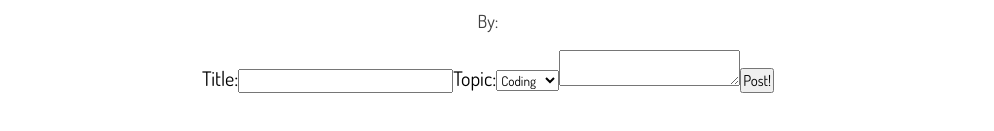
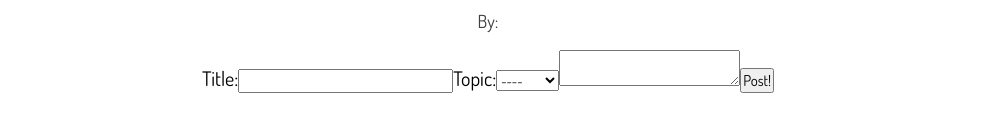
Before and after one commit to Natalalia/nata-nc-news-fe, a React (Create React App) app: page /new-article in a window 1280 px wide. Shown: the part 203-334 px from the top of the page, without its empty margins (152-1146 px from the left). Built offline with nearby package versions, Linux system fonts and the light colour scheme.

Commit message:
require fields

```diff
--- a/src/components/AddComment.jsx
+++ b/src/components/AddComment.jsx
@@ -14,6 +14,7 @@ class AddComment extends React.Component {
             <label>Add new comment:</label>
             <br />
             <textarea
+              required
               value={this.state.comment_body}
               onChange={this.handleChange}
             />
--- a/src/components/AddTopic.jsx
+++ b/src/components/AddTopic.jsx
@@ -13,12 +13,14 @@ class AddTopic extends React.Component {
         <form onSubmit={this.handleSubmit}>
           <label>Topic:</label>
           <input
+            required
             value={this.state.slug}
             onChange={e => this.handleChange("slug", e.target.value)}
           />
           <br />
           <label>Description:</label>
           <input
+            required
             value={this.state.description}
             onChange={e => this.handleChange("description", e.target.value)}
           />
--- a/src/components/PostArticle.jsx
+++ b/src/components/PostArticle.jsx
@@ -6,7 +6,7 @@ class PostArticle extends React.Component {
   state = {
     title: "",
     body: "",
-    topic: "coding",
+    topic: null,
     loading: true
   };
   render() {
@@ -19,19 +19,23 @@ class PostArticle extends React.Component {
         <form onSubmit={this.handleSubmit}>
           <label>Title:</label>
           <input
+            required
             value={this.state.title}
             onChange={e => this.handleChange("title", e.target.value)}
           />
           <label>Topic:</label>
           <select
+            required
             value={this.state.topic}
             onChange={e => this.handleChange("topic", e.target.value)}
           >
+            <option value="">----</option>
             <option value="coding">Coding</option>
             <option value="cooking">Cooking</option>
             <option value="football">Football</option>
           </select>
           <textarea
+            required
             value={this.state.body}
             onChange={e => this.handleChange("body", e.target.value)}
           />
```
